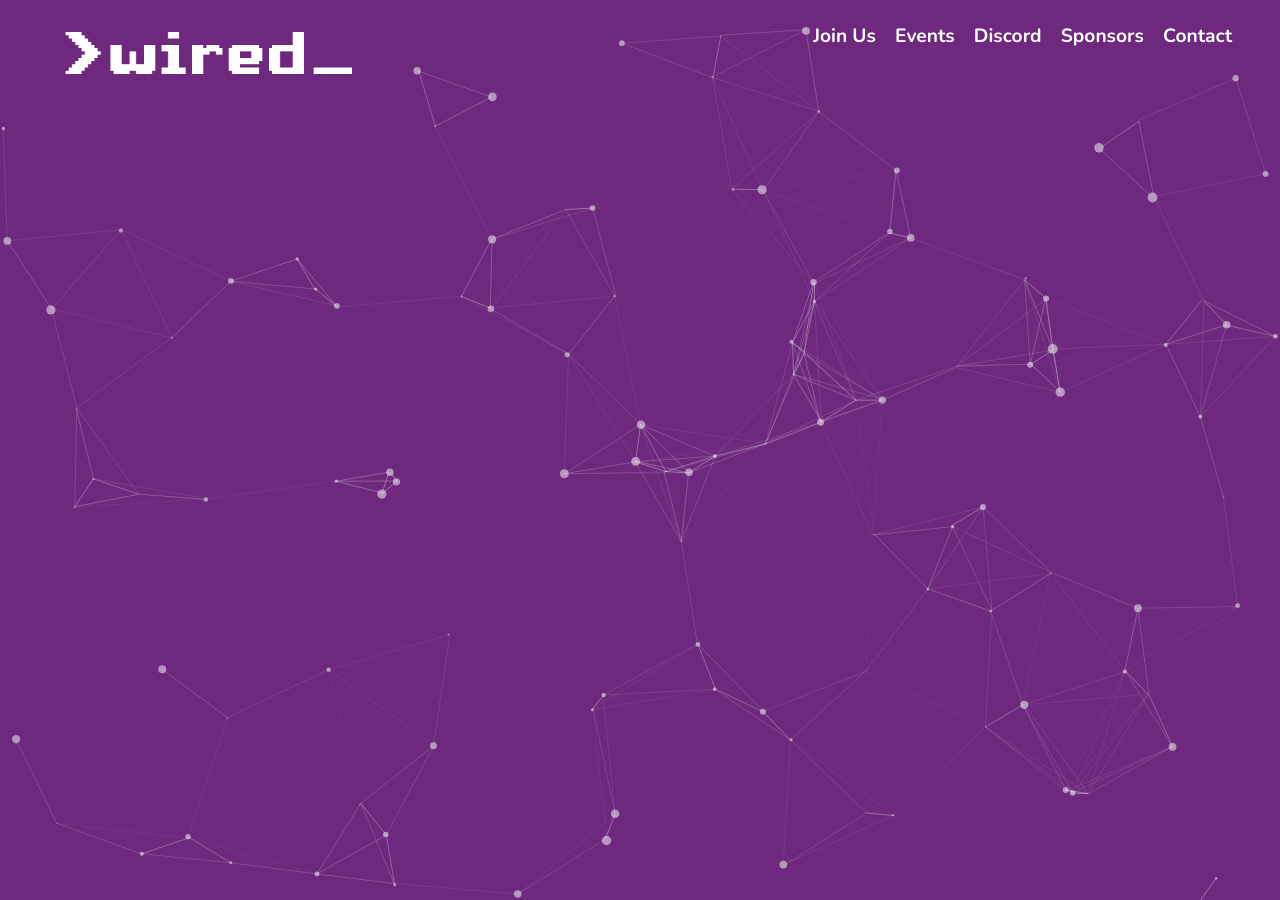
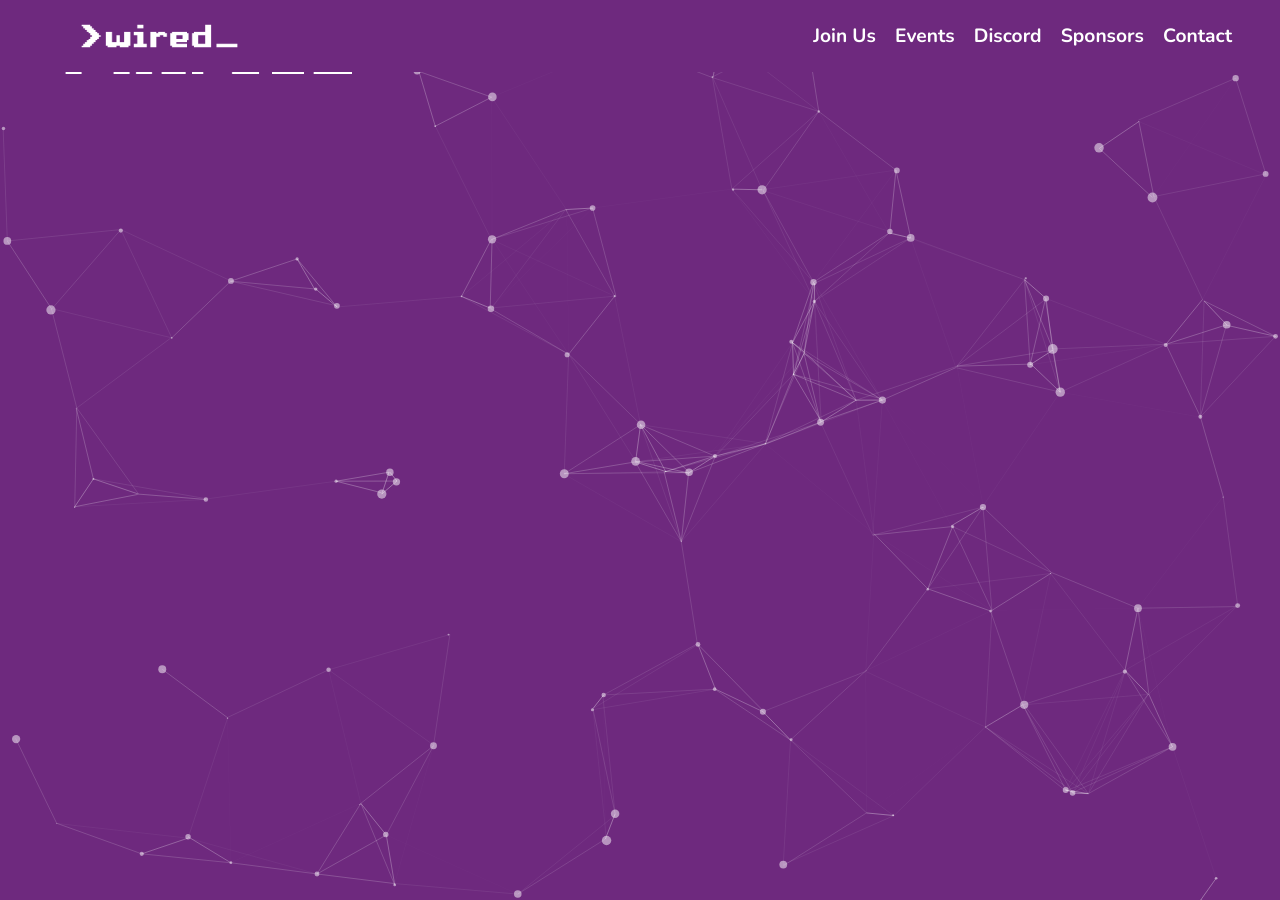
Before and after one commit to wiredmonash/website, a Jekyll site: the page built from index.html, in a window 1280 px wide and 900 px high. Built offline with Jekyll 4.4.1, drawn with Linux system fonts in a browser that asks for light colours.

Commit message:
Fixes to header

```diff
--- a/_includes/header.html
+++ b/_includes/header.html
@@ -1,8 +1,6 @@
 <header id="site-header">
     <nav class="{% if page.title == "Home" %}nav-home{% else %}nav-secondary{% endif %}">
-        {%if page.title != "Home" %}
         <a href="/" class="logo-link"><img src="assets/images/logoWhite.png" alt="WIRED"></a>
-        {% endif %}
         <a href="/join">Join Us</a>
         <a href="/events">Events</a>
         <a href="/discord">Discord</a>
--- a/assets/css/header.css
+++ b/assets/css/header.css
@@ -4,46 +4,23 @@
   top: 0;
   width: 100%;
   will-change: transform;
-  animation-duration: 0.3s;
-  animation-fill-mode: both;
+  transition: transform 0.3s background-color 0.3s;
+  height: 4.5rem;
+  padding: 1rem min(3rem, 10vw);
+  background-color: #6e297e;
 }
 
-.slideUp {
-  animation-name: slideUp;
-}
-
-@keyframes slideUp {
-  0% {
-    transform: translateY(0);
-  }
-  100% {
-    transform: translateY(-100%);
-  }
-}
-
-.slideDown {
-  animation-name: slideDown;
-}
-
-@keyframes slideDown {
-  0% {
-    transform: translateY(-100%);
-  }
-  100% {
-    transform: translateY(0);
-  }
+#site-header.header-hidden {
+  transform: translateY(-100%);
 }
 
 nav {
+  height: 100%;
   display: flex;
   flex-direction: row;
   flex-wrap: wrap;
   justify-content: flex-end;
   align-items: center;
-  padding-top: 1rem;
-  padding-bottom: 1rem;
-  padding-right: min(3rem, 10vw);
-  min-height: 4.5rem;
 }
 
 nav > a {
@@ -59,10 +36,6 @@ nav > a + a {
 
 /* Non-home pages */
 
-.nav-secondary {
-  background-color: #6e297e;
-}
-
 a.logo-link {
   padding-top: 0;
   padding-bottom: 0;
@@ -73,21 +46,13 @@ a.logo-link {
 
 a.logo-link > img {
   height: 100%;
+  -webkit-animation: titleFadeIn 1s;
+  -moz-animation: titleFadeInIn 1s;
+  -o-animation: titleFadeIn 1s;
+  animation: titleFadeIn 1s;
 }
 
 /* Home Page */
-.nav-home {
-  position: absolute;
-  top: 0;
-  right: 0;
-  -webkit-animation: titleFadeIn 4.5s;
-  -moz-animation: titleFadeInIn 4.5s;
-  -o-animation: titleFadeIn 4.5s;
-  animation: titleFadeIn 4.5s;
-  z-index: 1;
-  padding-left: 2.5rem;
-  max-width: calc(100% - min(40%, 20rem));
-}
 
 img#title {
   -webkit-animation: titleFadeIn 4.5s;
@@ -113,10 +78,6 @@ img#title {
     text-align: center;
   }
 
-  .nav-home {
-    max-width: 100%;
-  }
-
   img#title {
     margin-top: 50%;
     top: 0;
--- a/assets/css/style.css
+++ b/assets/css/style.css
@@ -16,6 +16,7 @@ html {
 
 body {
   margin: 0;
+  padding-top: 4.5rem;
   font-family: "Nunito", Futura, "Avenir Next", Avenir, "Century Gothic",
     "Helvetica Neue", Helvetica, Arial, sans-serif;
   font-size: 16px;
@@ -85,6 +86,7 @@ p {
 }
 
 #particles-js {
+  top: 0;
   width: 100%;
   height: 100%;
   background-color: #6e297e;
--- a/assets/scripts/header.js
+++ b/assets/scripts/header.js
@@ -2,11 +2,10 @@
 // Adapted from https://jsfiddle.net/mariusc23/s6mLJ/31/
 
 var didScroll = false;
-var lastScrollY = 0;
+var lastScrollY;
 var delta = 5;
 var header = document.getElementById("site-header");
 var headerHeight = header.offsetHeight;
-console.log(headerHeight);
 
 document.addEventListener("scroll", () => {
   didScroll = true;
@@ -19,6 +18,10 @@ setInterval(() => {
 }, 250);
 
 function hasScrolled() {
+  if (typeof lastScrollY !== "number") {
+    lastScrollY = window.scrollY;
+    return;
+  }
   let scrollY = window.scrollY;
 
   // Make sure they scroll more than delta
@@ -27,12 +30,13 @@ function hasScrolled() {
   // If they scrolled down and are past the navbar, add class .nav-up.
   // This is necessary so you never see what is "behind" the navbar.
   if (scrollY > lastScrollY && scrollY > headerHeight) {
-    // Scroll Down
-    header.classList.remove("slideDown");
-    header.classList.add("slideUp");
-  } else if (scrollY + window.innerHeight < document.body.clientHeight) {
-    header.classList.remove("slideUp");
-    header.classList.add("slideDown");
+    // First scroll up after refresh OR Scroll Down
+    // header.classList.remove("slideDown");
+    header.classList.add("header-hidden");
+  } else if (scrollY < lastScrollY) {
+    // Scroll up
+    header.classList.remove("header-hidden");
+    // header.classList.add("slideDown");
   }
 
   lastScrollY = scrollY;
--- a/index.html
+++ b/index.html
@@ -10,7 +10,7 @@ title: Home
 <div class="container-home">
 	<div class="content" style="display: block">
 		<h2>Hello World!</h2>
-		<img id="homeImg" src="assets/images/3dPrint.jpg" alt="WIRED" />
+		<img id="homeImg" src="assets/images/3dPrint.jpg" alt="WIRED" width="400" />
 		<p>We are the official Faculty of IT student society at Monash University, Clayton. If you're not a member
 			yet,
 			<a href="https://wired.org.au/join">come and join us!</a></p>
```
